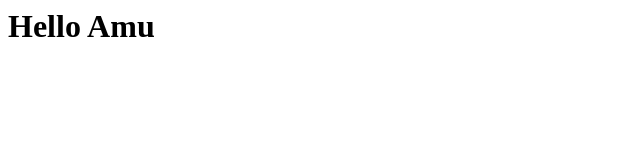
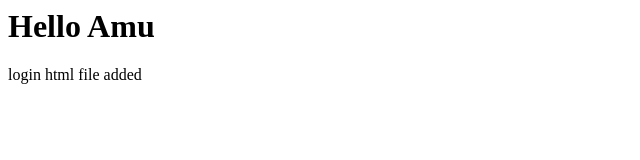
Before and after one commit to Amanatwf/myappsample, a plain HTML site: page index.html in a window 1280 px wide. Shown: the whole page, without its empty margins (0-640 px from the left). Drawn offline with Linux system fonts and the light colour scheme.

Commit message:
changes done on

```diff
--- a/index.html
+++ b/index.html
@@ -4,5 +4,6 @@
 </head>
 <body>
 <h1>Hello Amu </h1>
+<p>login html file added</p>
 </body>
 </html>
```
